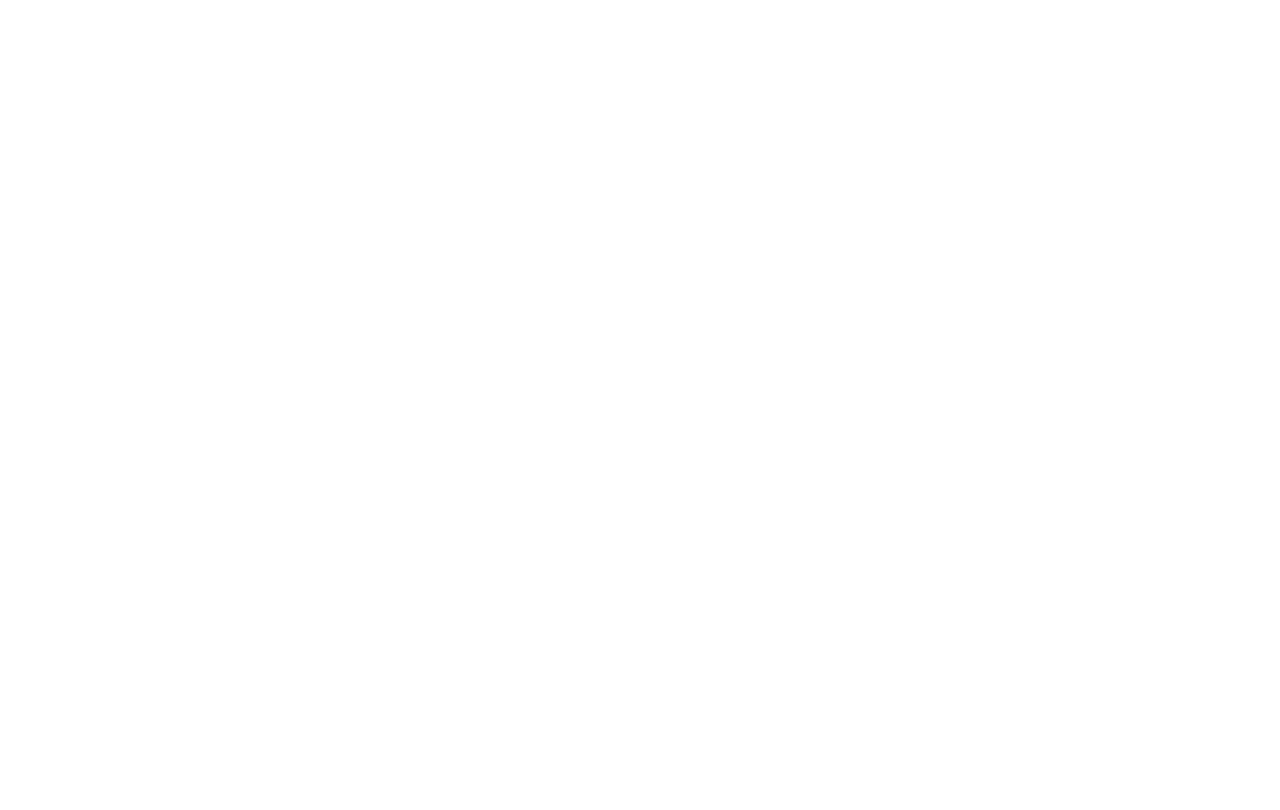
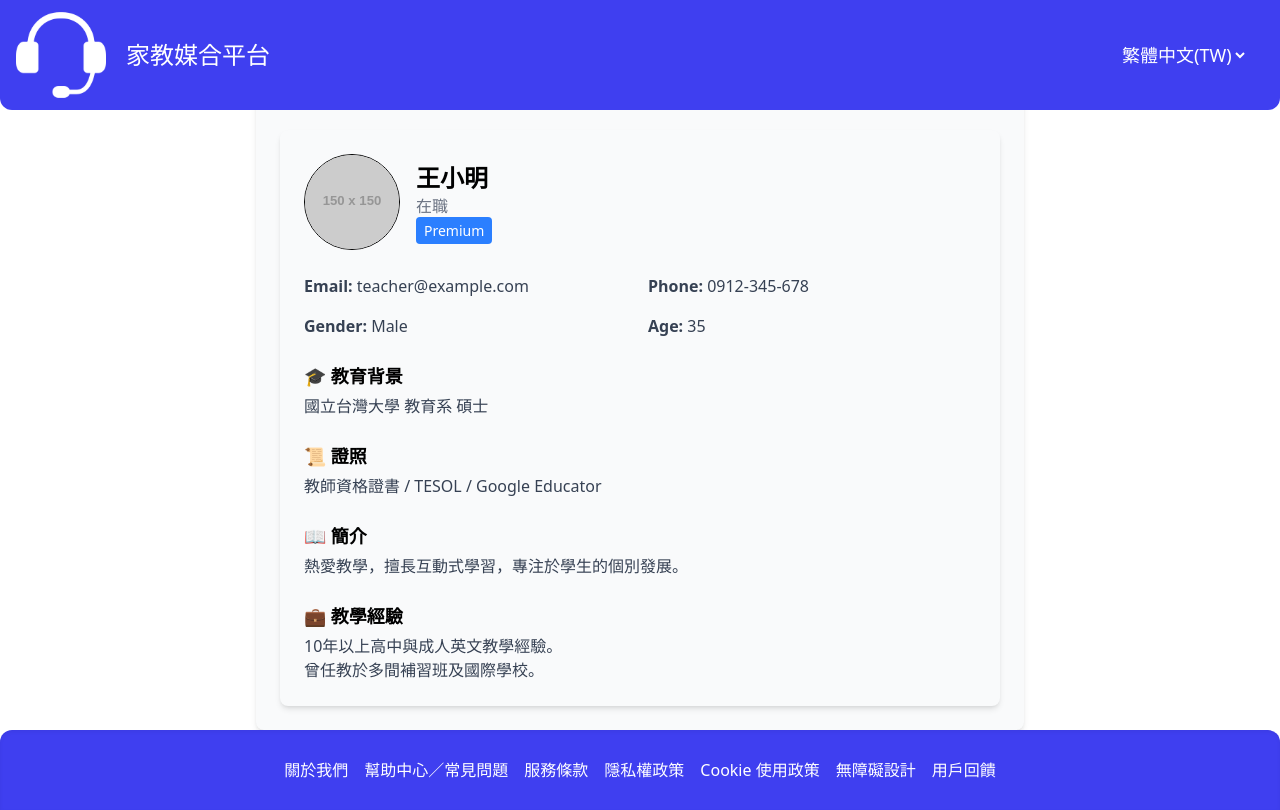
Before and after one commit to TobyWuNumOne/tutor-matching-platform, a Vue app in the folder frontend/: page /teacher/1 in a window 1280 px wide. Before the commit this address had no page. Built offline with nearby package versions, Linux system fonts and the light colour scheme.

Commit message:
feat: 教師卡片點擊跳轉到詳細頁面

```diff
--- a/frontend/src/pages/Search.vue
+++ b/frontend/src/pages/Search.vue
@@ -1,34 +1,36 @@
 <script setup>
-    import { ref } from 'vue';
-    import Navbar from '../components/Navbar.vue';
-    import Footer from '../components/Footer.vue';
+import { ref } from "vue";
+import { useRouter } from "vue-router";
+import Navbar from "../components/Navbar.vue";
+import Footer from "../components/Footer.vue";
 
 // 資料
-    const CourseCategories = ['國文', '英文', '數學', '社會', '自然', '日文'];
-    const Rating = ['5顆星', '4顆星', '3顆星', '2顆星', '1顆星'];
+const CourseCategories = ["國文", "英文", "數學", "社會", "自然", "日文"];
+const Rating = ["5顆星", "4顆星", "3顆星", "2顆星", "1顆星"];
 
-    const selectedCategory = ref('');
-    const selectedRating = ref('');
+const selectedCategory = ref("");
+const selectedRating = ref("");
 const login = ref(true); // 預設為未登入，可切換成 true 模擬登入成功
+const router = useRouter();
 
 // 假老師資料
 const Teachers = [
-        { name: '老師A', rating: 5, subject: '國文' },
-        { name: '老師B', rating: 4, subject: '英文' },
-        { name: '老師C', rating: 3, subject: '數學' },
-        { name: '老師D', rating: 2, subject: '社會' },
-        { name: '老師E', rating: 1, subject: '自然' },
-        { name: '老師F', rating: 5, subject: '日文' },
-        { name: '老師G', rating: 4, subject: '國文' },
-        { name: '老師H', rating: 3, subject: '英文' },
-        { name: '老師I', rating: 2, subject: '數學' },
-        { name: '老師J', rating: 1, subject: '社會' },
-        { name: '老師K', rating: 5, subject: '自然' },
-        { name: '老師L', rating: 4, subject: '日文' },
-        { name: '老師M', rating: 3, subject: '國文' },
-        { name: '老師N', rating: 2, subject: '英文' },
-        { name: '老師O', rating: 1, subject: '數學' },
-        { name: '老師P', rating: 5, subject: '社會' },
+    { name: "老師A", rating: 5, subject: "國文" },
+    { name: "老師B", rating: 4, subject: "英文" },
+    { name: "老師C", rating: 3, subject: "數學" },
+    { name: "老師D", rating: 2, subject: "社會" },
+    { name: "老師E", rating: 1, subject: "自然" },
+    { name: "老師F", rating: 5, subject: "日文" },
+    { name: "老師G", rating: 4, subject: "國文" },
+    { name: "老師H", rating: 3, subject: "英文" },
+    { name: "老師I", rating: 2, subject: "數學" },
+    { name: "老師J", rating: 1, subject: "社會" },
+    { name: "老師K", rating: 5, subject: "自然" },
+    { name: "老師L", rating: 4, subject: "日文" },
+    { name: "老師M", rating: 3, subject: "國文" },
+    { name: "老師N", rating: 2, subject: "英文" },
+    { name: "老師O", rating: 1, subject: "數學" },
+    { name: "老師P", rating: 5, subject: "社會" },
 ];
 
 // 控制哪個 modal 被打開
@@ -40,6 +42,9 @@
 
 function closeModal() {
     activeModalIndex.value = null;
+}
+function goToTeacherInfo(teacherName) {
+    router.push(`/teacher/${encodeURIComponent(teacherName)}`);
 }
 </script>
 
@@ -84,10 +89,12 @@
         <section
             class="flex-1 p-6 bg-gray-100 grid grid-cols-2 gap-4 sm:grid-cols-4 overflow-x-auto"
         >
+            <!-- click冒泡事件用.self 只在點擊卡片背景時觸發跳轉之後 優化可以添加 -->
             <div
                 v-for="(teacher, index) in Teachers"
                 :key="index"
-                class="bg-white rounded-xl shadow-md p-4 flex flex-col items-center min-w-[200px]"
+                @click="goToTeacherInfo(teacher.name)"
+                class="bg-white rounded-xl shadow-md p-4 flex flex-col items-center min-w-[200px] relative cursor-pointer hover:shadow-lg transition"
             >
                 <img
                     :src="`https://source.unsplash.com/random/200x200?sig=${index}`"
@@ -113,9 +120,10 @@
                 </div>
 
                 <!-- 預約按鈕 -->
+                <!-- .stop 讓按鈕保留自身功能，不被外層點擊攔截 -->
                 <button
                     class="bg-[#3F3FF0] text-white px-4 py-2 rounded hover:bg-blue-700 cursor-pointer transition"
-                    @click="openModal(index)"
+                    @click.stop="openModal(index)"
                 >
                     預約老師
                 </button>
--- /dev/null
+++ b/frontend/src/pages/TeacherInfoPage.vue
@@ -0,0 +1,105 @@
+<script setup>
+import { reactive } from "vue";
+import { useRoute } from "vue-router";
+import Navbar from "../components/Navbar.vue";
+import Footer from "../components/Footer.vue";
+
+// 路由參數
+const route = useRoute();
+const teacherName = route.params.teacherName;
+
+// 模擬資料，實際應從 API 抓取
+const teacher = reactive({
+    avatar: "https://via.placeholder.com/150", // 老師照片
+    name: "王小明",
+    email: "teacher@example.com",
+    phone: "0912-345-678",
+    gender: "Male",
+    age: "35",
+    education: "國立台灣大學 教育系 碩士",
+    certifications: "教師資格證書 / TESOL / Google Educator",
+    intro: "熱愛教學，擅長互動式學習，專注於學生的個別發展。",
+    teaching_experience:
+        "10年以上高中與成人英文教學經驗。\n曾任教於多間補習班及國際學校。",
+    status: "在職",
+    blue_premium: true,
+    user_id: 1,
+});
+</script>
+
+<template>
+    <Navbar />
+    <div
+        class="teacher-profile max-w-3xl mx-auto p-6 pt-[130px] bg-white rounded-lg shadow-md"
+    >
+        <div
+            class="teacher-profile max-w-3xl mx-auto p-6 bg-white rounded-lg shadow-md"
+        >
+            <!-- 大頭貼 + 名稱 -->
+            <div class="flex items-center space-x-4">
+                <img
+                    :src="teacher.avatar"
+                    alt="老師照片"
+                    class="w-24 h-24 rounded-full object-cover border"
+                />
+                <div>
+                    <h1 class="text-2xl font-bold">{{ teacher.name }}</h1>
+                    <p class="text-gray-500">{{ teacher.status }}</p>
+                    <span
+                        v-if="teacher.blue_premium"
+                        class="bg-blue-500 text-white text-sm px-2 py-1 rounded"
+                    >
+                        Premium
+                    </span>
+                </div>
+            </div>
+
+            <!-- 基本資料 -->
+            <div class="mt-6 grid grid-cols-2 gap-4 text-gray-700">
+                <div><strong>Email:</strong> {{ teacher.email }}</div>
+                <div><strong>Phone:</strong> {{ teacher.phone }}</div>
+                <div><strong>Gender:</strong> {{ teacher.gender }}</div>
+                <div><strong>Age:</strong> {{ teacher.age }}</div>
+            </div>
+
+            <!-- 教育背景 -->
+            <div class="mt-6">
+                <h2 class="font-semibold text-lg">🎓 教育背景</h2>
+                <p class="text-gray-700 mt-1 whitespace-pre-line">
+                    {{ teacher.education }}
+                </p>
+            </div>
+
+            <!-- 證照 -->
+            <div v-if="teacher.certifications" class="mt-6">
+                <h2 class="font-semibold text-lg">📜 證照</h2>
+                <p class="text-gray-700 mt-1 whitespace-pre-line">
+                    {{ teacher.certifications }}
+                </p>
+            </div>
+
+            <!-- 簡介 -->
+            <div class="mt-6">
+                <h2 class="font-semibold text-lg">📖 簡介</h2>
+                <p class="text-gray-700 mt-1 whitespace-pre-line">
+                    {{ teacher.intro }}
+                </p>
+            </div>
+
+            <!-- 教學經驗 -->
+            <div class="mt-6">
+                <h2 class="font-semibold text-lg">💼 教學經驗</h2>
+                <p class="text-gray-700 mt-1 whitespace-pre-line">
+                    {{ teacher.teaching_experience }}
+                </p>
+            </div>
+        </div>
+    </div>
+    <Footer />
+</template>
+
+<style scoped>
+.teacher-profile {
+    background-color: #f9fafb;
+}
+</style>
```
Also changed, not shown: frontend/src/router/index.js (+20 -15 lines). Lines whose indentation alone changed are shown as unchanged.
